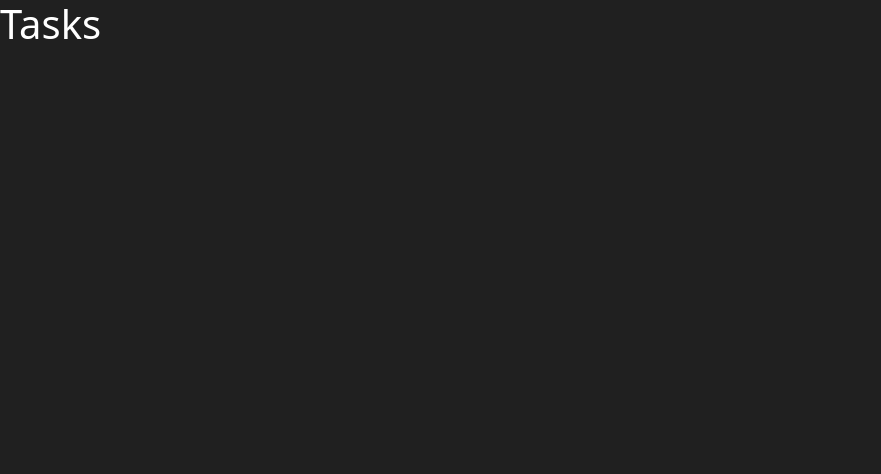
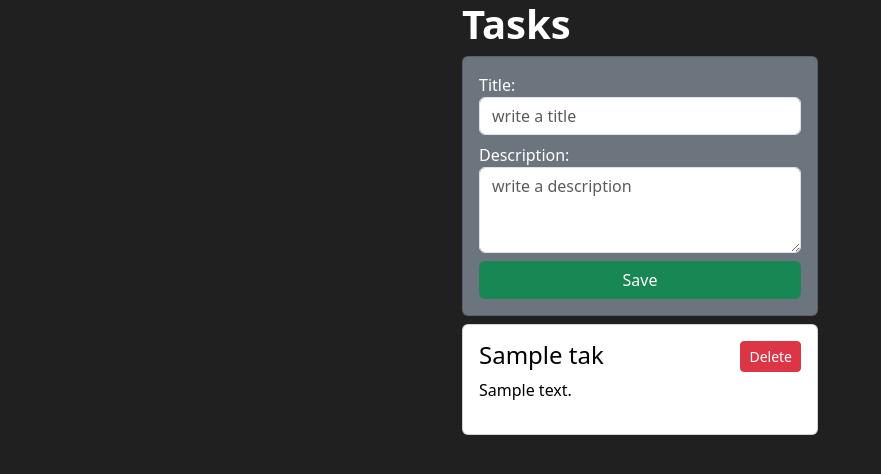
Before and after one commit to Esneidr/Django_PostgreSQL, a Django app: page /tasks/ in a window 1280 px wide. Before the commit the part shown is almost empty. Shown: the top 474 px of the page, without its empty margins (0-881 px from the left). Run offline with Django 5.2, Linux system fonts and the light colour scheme; tables that the repository leaves empty hold one stand-in row (values such as "Sample post").

Commit message:
Finalizando el proyecto

```diff
--- a/tasks/templates/list_tasks.html
+++ b/tasks/templates/list_tasks.html
@@ -13,6 +13,42 @@
     <link rel="stylesheet" href="{% static 'main.css' %}" />
   </head>
   <body>
-    <h1>Tasks</h1>
+    <div class="container">
+      <div class="row">
+        <div class="col-md-4 offset-md-4">
+          <h1 class="display-6 fw-bold">Tasks</h1>
+
+          <form action="{% url 'create_task' %}" method="POST" class="card card-body bg-secondary">
+            {% csrf_token %}
+            <label for="title">Title:</label>
+            <input type="text" name="title" placeholder="write a title" class="form-control mb-2">
+
+            <label for="description">Description:</label>
+            <textarea
+              name="description"
+              rows="3"
+              placeholder="write a description" class="form-control mb-2"
+            ></textarea>
+
+            <button class="btn btn-success">Save</button>
+          </form>
+
+          {% for task in tasks %}
+          <div class="card card-body text-black mt-2 d-flex flex-row justify-content-between">
+            <div>
+              <h4>{{task.title}}</h4>
+              <p>{{task.description}}</p>
+            </div>
+            <form action="{% url 'delete_task' task.id %}" method="POST">
+              {% csrf_token %}
+              <button class="btn btn-danger btn-sm">Delete</button>
+            </form>
+          </div>
+          {% empty %}
+          <h1 class="display-4 text-center">No tasks yet</h1>
+          {% endfor %}
+        </div>
+      </div>
+    </div>
   </body>
 </html>
--- a/tasks/urls.py
+++ b/tasks/urls.py
@@ -1,6 +1,8 @@
 from django.urls import path
-from .views import list_tasks
+from .views import list_tasks, create_task, delete_task
 
 urlpatterns = [
-    path('', list_tasks)
+    path('', list_tasks),
+    path('new/', create_task, name='create_task'),
+    path('delete_task/<int:task_id>/', delete_task, name='delete_task')
 ]
--- a/tasks/views.py
+++ b/tasks/views.py
@@ -1,5 +1,17 @@
-from django.shortcuts import render
+from django.shortcuts import render, redirect
+from .models import Taks
 
 # Create your views here.
 def list_tasks(request):
-    return render(request, 'list_tasks.html')
+    tasks = Taks.objects.all()
+    return render(request, 'list_tasks.html', {"tasks": tasks })
+
+def create_task(request):
+    task = Taks(title=request.POST['title'], description=request.POST['description'])
+    task.save()
+    return redirect('/tasks/')
+
+def delete_task(request, task_id):
+    task = Taks.objects.get(id=task_id)
+    task.delete()
+    return redirect('/tasks/')
```
